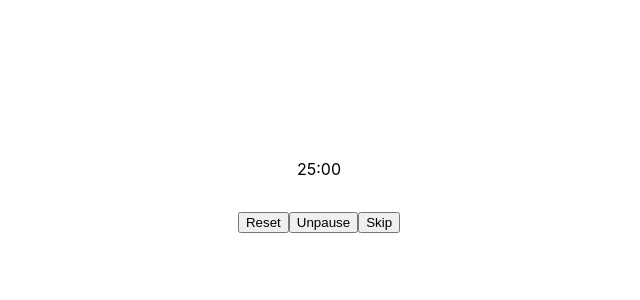
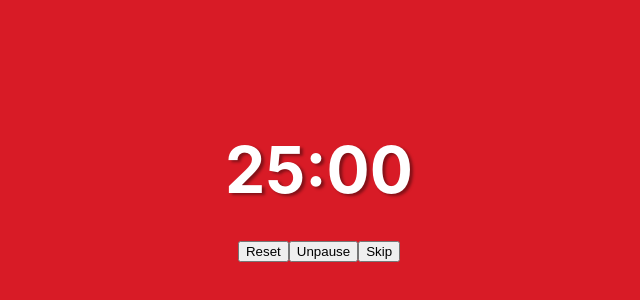
Before and after one commit to mssen/dorodoro, a React (Create React App) app in the folder twa/: page / in a window 1280 px wide. Shown: the part 204-504 px from the top of the page, without its empty margins (321-961 px from the left). Built offline with nearby package versions, Linux system fonts and the light colour scheme.

Commit message:
style(twa): initial styling

```diff
--- a/twa/src/App.tsx
+++ b/twa/src/App.tsx
@@ -9,12 +9,20 @@ const Main = styled.main`
   justify-content: center;
   align-items: center;
   height: 100vh;
+  background: #d50a16ed;
 `;
 
 const TimerContainer = styled.article`
   display: flex;
   flex-flow: column;
   align-items: center;
+`;
+
+const TimerText = styled.span`
+  color: #fff;
+  font-size: 4em;
+  font-weight: bold;
+  text-shadow: 3px 2px 3px hsla(0, 0%, 0%, 0.4);
 `;
 
 const ButtonContainer = styled.section`
@@ -45,7 +53,7 @@ const App: React.FC = () => {
   return (
     <Main>
       <TimerContainer>
-        {formatTime(state.time)}
+        <TimerText>{formatTime(state.time)}</TimerText>
         <ButtonContainer>
           <button onClick={reset}>Reset</button>
           <button onClick={togglePause}>
```
